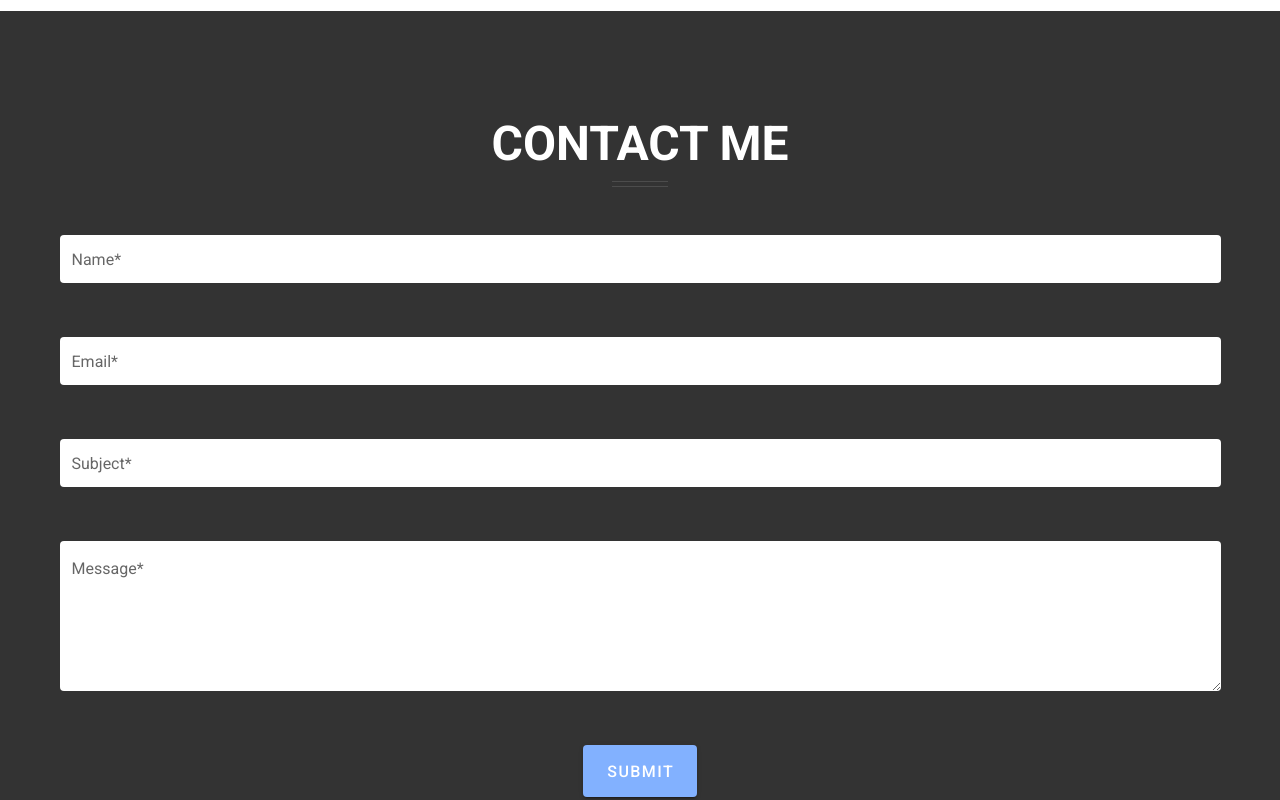
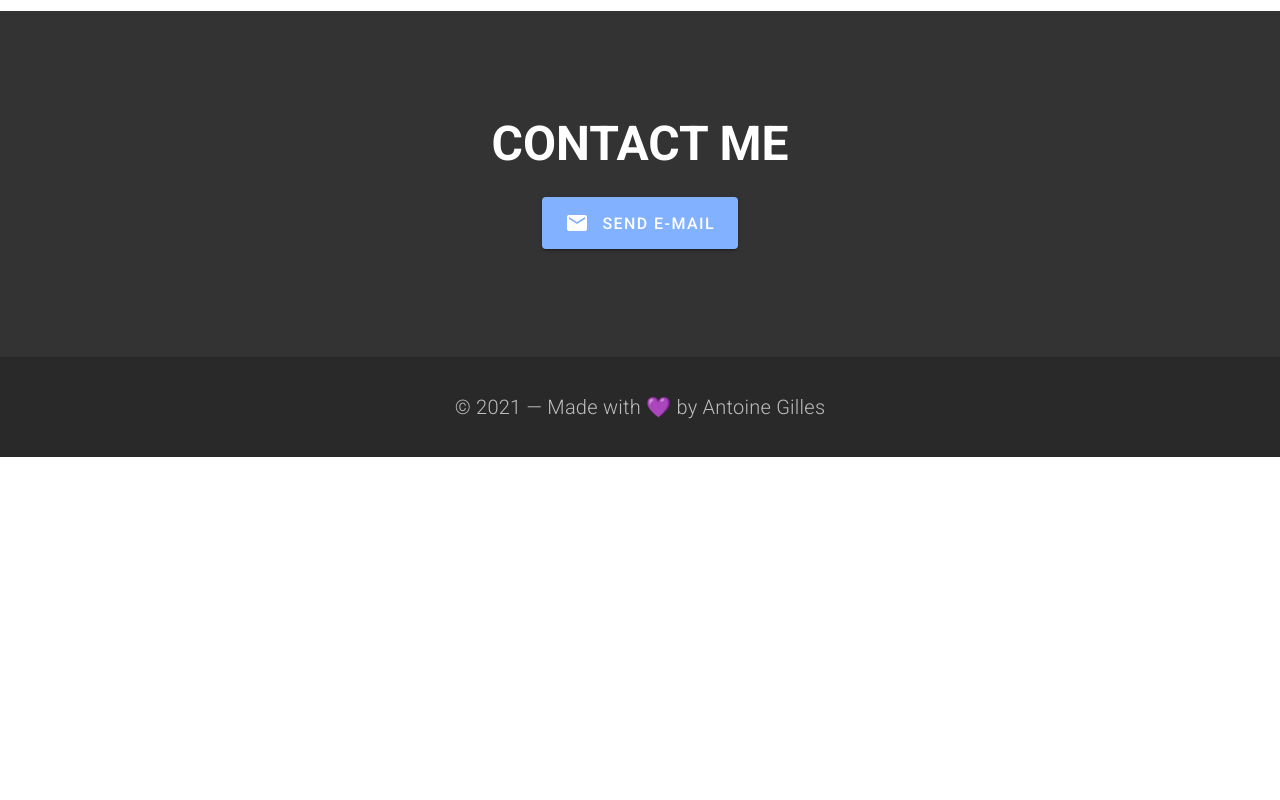
Before and after one commit to antoinegilles/myCv, a plain HTML site: page index.html in a window 1280 px wide. Shown: the part 3628-4428 px from the top of the page. After the commit the page ends 4085 px from the top, so only its background shows below. Drawn offline with nearby package versions, Linux system fonts and the light colour scheme.

Commit message:
final version

```diff
--- a/index.html
+++ b/index.html
@@ -80,7 +80,8 @@
 
             <div></div>
 
-            <v-btn color="grey" href="https://www.linkedin.com/in/antoine-gilles-%E2%99%A0%EF%B8%8F-236431140/" outlined large>
+            <v-btn color="grey" href="https://www.linkedin.com/in/antoine-gilles-%E2%99%A0%EF%B8%8F-236431140/" outlined
+              large>
               <span class="grey--text text--darken-1 font-weight-bold">
                 Linkedin
               </span>
@@ -178,33 +179,13 @@
           <v-container>
             <h2 class="display-2 font-weight-bold mb-3 text-uppercase text-center">Contact Me</h2>
 
-            <v-responsive class="mx-auto mb-12" width="56">
-              <v-divider class="mb-1"></v-divider>
 
-              <v-divider></v-divider>
-            </v-responsive>
 
             <v-theme-provider light>
               <v-row>
-                <v-col cols="12">
-                  <v-text-field flat label="Name*" solo></v-text-field>
-                </v-col>
-
-                <v-col cols="12">
-                  <v-text-field flat label="Email*" solo></v-text-field>
-                </v-col>
-
-                <v-col cols="12">
-                  <v-text-field flat label="Subject*" solo></v-text-field>
-                </v-col>
-
-                <v-col cols="12">
-                  <v-textarea flat label="Message*" solo></v-textarea>
-                </v-col>
-
-                <v-col class="mx-auto" cols="auto">
-                  <v-btn href="mailto:gillette-tiger@hotmail.fr?subject = Feedback&body = yo" color="accent" x-large>
-                    Submit
+                <v-col class="mx-auto mt-4" cols="auto">
+                  <v-btn href="mailto:antoinegillesapb@hotmail.com" color="accent" x-large>
+                     <v-icon class="pr-3" >mdi-email</v-icon> Send e-mail
                   </v-btn>
                 </v-col>
               </v-row>
@@ -264,9 +245,10 @@
             ['5', 'Year of experiences'],
           ],
         }
-      }
+      },
     })
   </script>
+
 </body>
 
 </html>
```
